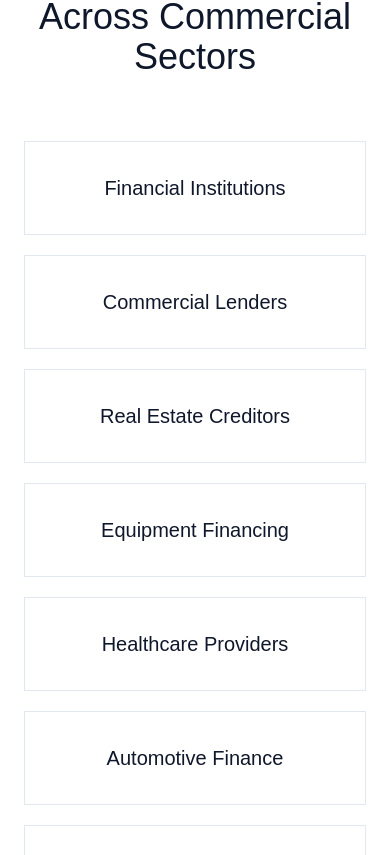
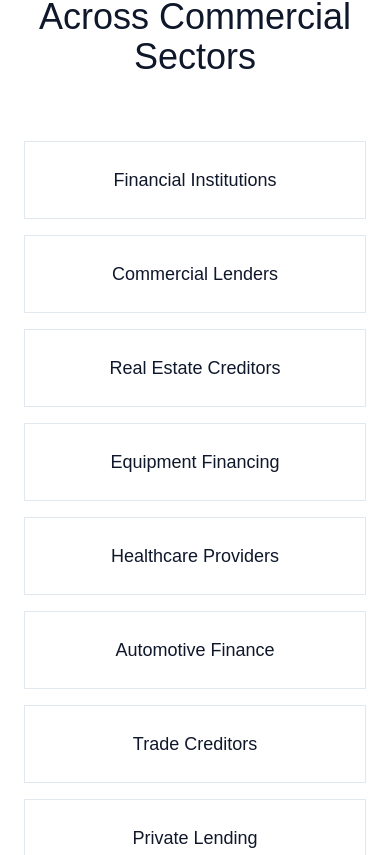
Before and after one commit to purplebirdtech/jwhlaw-site, a Next.js app: page / in a window 390 px wide. Shown: the part 4249-5104 px from the top of the page. Built offline with nearby package versions, Linux system fonts and the light colour scheme.

Commit message:
modified the cards for the industries served section

```diff
--- a/src/app/page.js
+++ b/src/app/page.js
@@ -244,7 +244,7 @@ export default function Home() {
           </div>
 
           {/* <div className="grid md:grid-cols-3 gap-6"> */}
-          <div className="grid md:grid-cols-2 xl:grid-cols-3 gap-5">
+          <div className="grid md:grid-cols-3 gap-4">
             {[
               "Financial Institutions",
               "Commercial Lenders",
@@ -258,10 +258,10 @@ export default function Home() {
             ].map((industry) => (
               <div
                 key={industry}
-                className="border border-slate-200 p-8 flex items-center justify-center text-center hover:border-slate-900 hover:-translate-y-1 transition duration-300"
+                className="border border-slate-200 p-6 flex items-center justify-center text-center hover:border-slate-900 hover:-translate-y-1 transition duration-300"
               >
                 {/* <h3 className="text-2xl font-light text-slate-900"> */}
-                <h3 className="text-xl font-light text-slate-900">
+                <h3 className="text-lg xl:text-xl font-light text-slate-900">
                   {industry}
                 </h3>
               </div>
```
